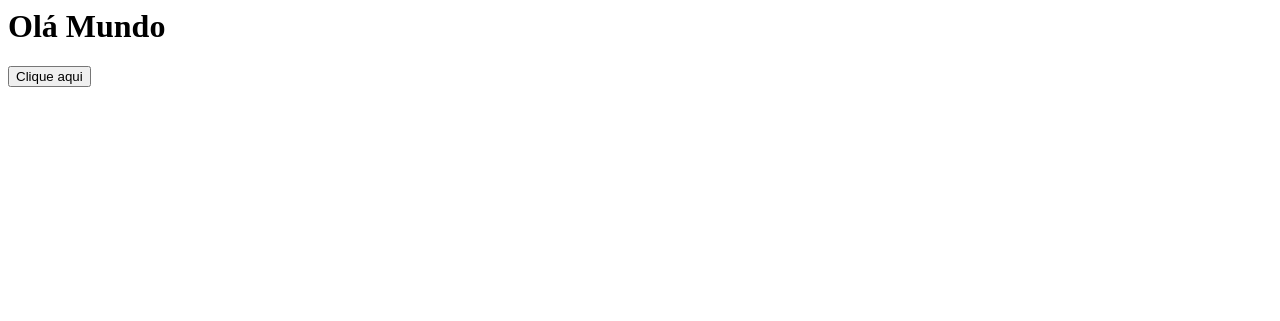
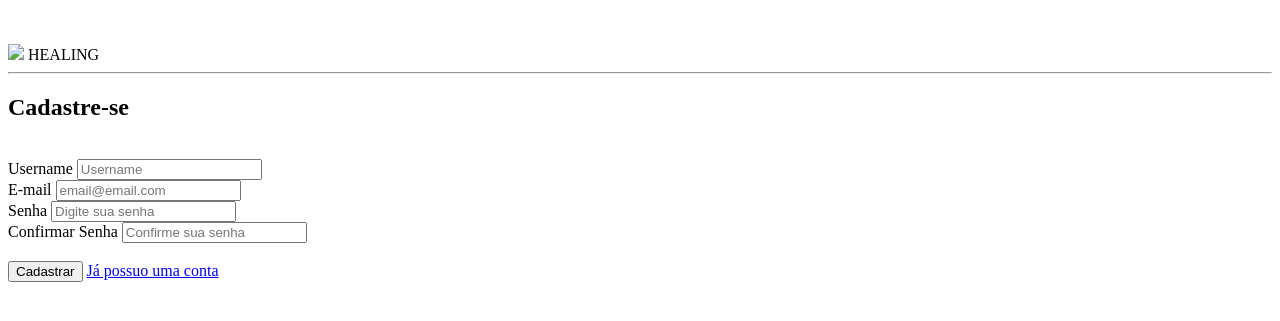
Before and after one commit to mauriciobenjamin700/healing, a Django app: template users/templates/register.html in a window 1280 px wide. Shown: the top 321 px of the page. Run offline with Django 5.2, Linux system fonts and the light colour scheme; the template is opened without the code that fills it, so the values that code supplies are empty.

Commit message:
feat: templates.html

```diff
--- /dev/null
+++ b/templates/base.html
@@ -0,0 +1,15 @@
+<!DOCTYPE html>
+<html lang="en">
+<head>
+    <meta charset="UTF-8">
+    <meta name="viewport" content="width=device-width, initial-scale=1.0">
+    <link rel="stylesheet" href="">
+    <title>{% block 'tittle' %}{% endblock %}</title>
+    <link href="https://cdn.jsdelivr.net/npm/bootstrap@5.3.3/dist/css/bootstrap.min.css" >
+    {% block "head" %}{% endblock %}
+</head>
+<body>
+    {% block "body" %}{% endblock %}
+    <script src="https://cdn.jsdelivr.net/npm/bootstrap@5.3.3/dist/css/bootstrap.bundle.min.js"></script>
+</body>
+</html>
--- /dev/null
+++ b/templates/static/test.txt
@@ -0,0 +1 @@
+teste
--- a/users/templates/register.html
+++ b/users/templates/register.html
@@ -1,3 +1,99 @@
-<h1> Olá Mundo</h1>
+{% extends "base.html" %}
 
-<button>Clique aqui</button>
+{% block "body" %}
+
+    <div class="containter-fluid">
+
+        <div class="row">
+
+            <div class="col-md d-flex justify-content-center">
+
+                <div class="cont-register">
+
+                    <br>
+                    <br>
+
+                    <section class="cont-logo">
+
+                        <img class="logo" src="#">
+                        <label class="text-logo">
+                            HEALING
+                        </label>
+
+                    </section>
+
+                    <hr>
+
+                    <form action="", method="post">
+
+                        <h2 class="fonte-destaquel">
+                            Cadastre-se
+                        </h2>
+
+                        <br>
+
+                        <label for="">
+                            Username
+                        </label>
+
+                        <input type="text" name="username" id="" class="form-control" placeholder="Username">
+
+                        <br>
+
+                        <label for="">
+                            E-mail
+                        </label>
+
+                        <input type="text" name="email" id="" class="form-control" placeholder="email@email.com">
+                        <br>
+
+                        <div class="row">
+
+                            <div class="col-md">
+
+                                <label for="">
+                                    Senha
+                                </label>
+
+                                <input type="password" name="senha" class="form-control" placeholder="Digite sua senha">
+
+                            </div>
+
+                            <div class="col-md">
+
+                                <label for="">
+                                    Confirmar Senha
+                                </label>
+
+                                <input type="password" name="confirmar_senha" class="form-control" placeholder="Confirme sua senha">
+
+
+                            </div>
+
+                        </div>
+
+                        <br>
+
+                        <input type="submit" value="Cadastrar" class="btn btn-sucess btn-dark-color">
+
+                        <a href="#" class="btn btn-dark-color-outline">
+                            Já possuo uma conta
+                        </a>
+
+                    </form>
+
+                </div>
+
+            </div>
+
+            <div class="col-md bg-main d-flex justify-content-center align-items-center">
+
+                <img src="#" alt="">
+
+            </div>
+
+        </div>
+
+    </div>
+
+{% endblock  %}
```
Also changed, not shown: healing/settings.py (+6 -1 lines), README.md.
